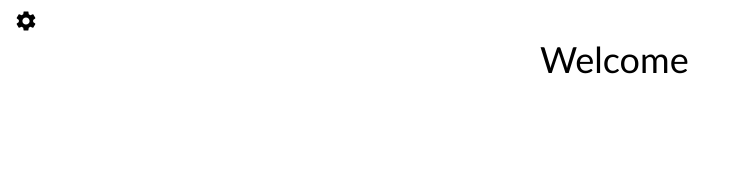
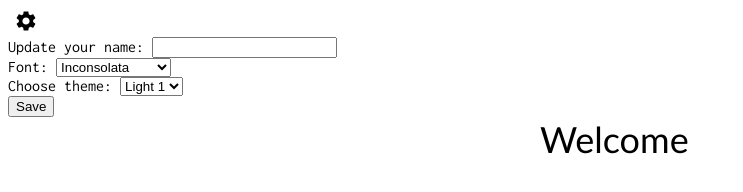
Before and after one commit to KodeUniverse/home-page-project, a plain HTML site: page index.html in a window 1280 px wide. Shown: the whole page, without its empty margins (0-743 px from the left). Drawn offline with Linux system fonts and the light colour scheme.

Commit message:
Added skeleton for settings menu

```diff
--- a/config.json
+++ b/config.json
@@ -0,0 +1,5 @@
+{
+    "username": "",
+    "font": "",
+    "theme": ""
+}
--- a/index.html
+++ b/index.html
@@ -5,12 +5,32 @@
     <meta http-equiv="X-UA-Compatible" content="IE=edge">
     <meta name="viewport" content="width=device-width, initial-scale=1.0">
     <link rel="stylesheet" href="styles.css">
+    <link rel="stylesheet" type="text/css" href="//fonts.googleapis.com/css?family=Inconsolata" />
     <title>Home</title>
 </head>
 <body>
     <script src="scripts.js"></script>
     <div class="headerbar">
-        <button onclick = "settingsClick()"><img src="assets/settings.svg"></button>
+        <div class="settings">
+            <button class = "headerbutton" onclick = "settingsClick()"><img src="assets/settings.svg"></button>
+            <div class="dropmenu">
+                    <form>
+                        <label for="username">Update your name:</label>
+                        <input type="text" name="username"><br>
+                        <label for="fontselect">Font:</label>
+                        <select name="fontselect">
+                            <option value="inconsolata-nerd">Inconsolata</option>
+                            <option value="jetbrains-mono">JetBrains Mono</option>
+                        </select><br>
+                        <label for="theme"> Choose theme:</label>
+                        <select name="theme">
+                            <option value="light1">Light 1</option>
+                            <option value="dark1">Dark 1</option>
+                        </select><br>
+                        <button onclick = "saveSettingClick()" class="savesettings">Save</button>
+                    </form>
+            </div>
+        </div>
     </div>
     <p>Welcome</p>
 
--- a/scripts.js
+++ b/scripts.js
@@ -2,3 +2,7 @@
 function settingsClick(){
     console.log("settings click")
 }
+
+function saveSettingClick(){
+    console.log("settings save click")
+}
--- a/styles.css
+++ b/styles.css
@@ -3,11 +3,12 @@
     flex-direction: row;
 }
 
-body {
+body , h1{
+    font-family: Inconsolata;
     background-image: none;
 }
 
-button {
+.headerbutton {
     cursor: pointer;
     border:none;
     background-color: transparent;
```
